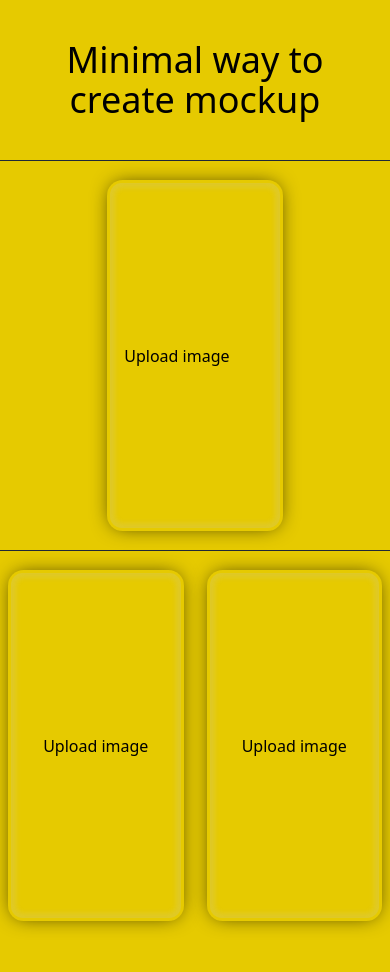
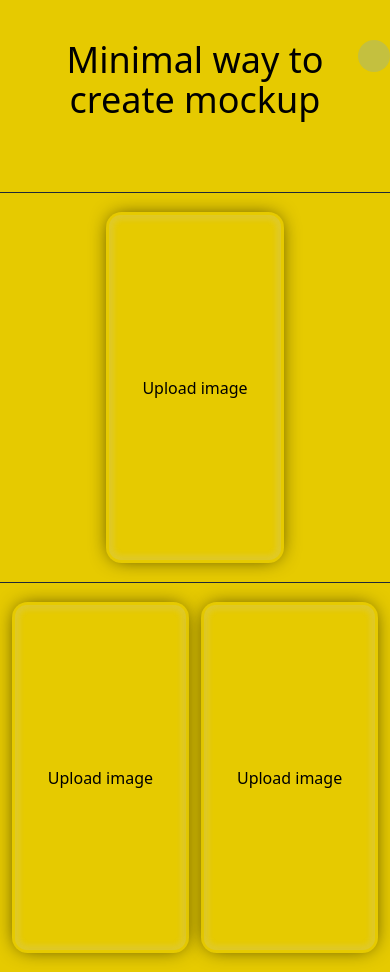
Before and after one commit to SimonBarak/minimalscreen, a website built with webpack: page index.html in a window 390 px wide. Before the commit the page ends 940 px from the top, so only its background shows below. Built offline with nearby package versions, Linux system fonts and the light colour scheme.

Commit message:
update-4

```diff
--- a/index.html
+++ b/index.html
@@ -214,9 +214,9 @@
     <link rel="stylesheet" href="./dist/main.css" />
   </head>
   <body class="">
-    <div class="relative py-10 md:py-16 max-w-2xl m-auto">
+    <div class="relative py-10 md:py-16 max-w-2xl m-auto h-48">
+      <div class="absolute" id="draggable">
         <h1
-        id="headline"
           class="text-center px-8 text-4xl md:text-6xl lg:text-7xl font-medium focus:outline-none focus:border-none focus:shadow-outline-none"
           contenteditable="true"
         >
@@ -224,19 +224,17 @@
         </h1>
         <span
           id="draggable-handler"
-        class="cursor-move h-8 w-8 right-0 bg-blue-400 rounded-full inline-block absolute top-0 opacity-0 hover:opacity-100"
+          class="cursor-move h-8 w-8 right-0 bg-blue-400 rounded-full inline-block absolute top-0 opacity-25 hover:opacity-100"
         ></span>
+      </div>
     </div>
     <section
       id="canvas"
       class="squere-canvas relative flex border-t border-gray-800 border-white"
     >
-      <div
-        id="mockup"
-        class="mobile-mockup m-auto initial-height initial-width"
-      >
-        <div class="shadow imageWrapper"></div>
-        <label id="inputLabel" class="cta p-4 font-medium w-full">
+      <div id="mockup" class="mobile-mockup m-auto initial-height">
+        <div class="shadow imageWrapper initial-width"></div>
+        <label id="inputLabel" class="cta p-4 font-medium w-full text-center">
           <input
             id="imageInput"
             class="imageInput"
@@ -250,14 +248,11 @@
 
     <section
       id="canvas"
-      class="squere-canvas relative flex justify-between items-center border-t border-gray-800 border-white px-2"
+      class="squere-canvas relative flex justify-evenly items-center border-t border-gray-800 border-white"
     >
       <div class="relative">
-        <div
-          id="mockup"
-          class="mobile-mockup m-auto initial-height initial-width"
-        >
-          <div class="shadow imageWrapper"></div>
+        <div id="mockup" class="mobile-mockup m-auto initial-height">
+          <div class="shadow imageWrapper initial-width"></div>
 
           <label id="inputLabel" class="cta font-medium w-full text-center">
             <input
@@ -271,11 +266,8 @@
         </div>
       </div>
       <div class="relative">
-        <div
-          id="mockup"
-          class="mobile-mockup m-auto initial-height initial-width"
-        >
-          <div class="shadow imageWrapper"></div>
+        <div id="mockup" class="mobile-mockup m-auto initial-height">
+          <div class="shadow imageWrapper initial-width"></div>
           <label id="inputLabel" class="cta font-medium w-full text-center">
             <input
               id="imageInput"
--- a/src/index.js
+++ b/src/index.js
@@ -47,10 +47,7 @@ const insertImage = (parrentEl, imageFile) => {
 
     console.log(img);
     parrentEl.appendChild(img);
-
-    // imageInputEl.classList.add("hidden");
-    // mockupEl.classList.remove("initial-width");
-    // mockupEl.classList.remove("initial-height");
+    parrentEl.classList.remove("initial-width");
   };
   reader.readAsDataURL(imageFile);
 };
@@ -66,6 +63,53 @@ allmockupsEl.forEach((parrentEl) => {
     const { files } = event.target;
     const imageFile = files[0];
     labelEl.classList.add("hidden");
+
     insertImage(imageWrapperEl, imageFile);
   });
 });
+
+function dragElement(elmnt) {
+  var pos1 = 0,
+    pos2 = 0,
+    pos3 = 0,
+    pos4 = 0;
+  if (document.getElementById(elmnt.id + "-handler")) {
+    // if present, the handler is where you move the DIV from:
+    document.getElementById(elmnt.id + "-handler").onmousedown = dragMouseDown;
+  } else {
+    // otherwise, move the DIV from anywhere inside the DIV:
+    elmnt.onmousedown = dragMouseDown;
+  }
+
+  function dragMouseDown(e) {
+    e = e || window.event;
+    e.preventDefault();
+    // get the mouse cursor position at startup:
+    pos3 = e.clientX;
+    pos4 = e.clientY;
+    document.onmouseup = closeDragElement;
+    // call a function whenever the cursor moves:
+    document.onmousemove = elementDrag;
+  }
+
+  function elementDrag(e) {
+    e = e || window.event;
+    e.preventDefault();
+    // calculate the new cursor position:
+    pos1 = pos3 - e.clientX;
+    pos2 = pos4 - e.clientY;
+    pos3 = e.clientX;
+    pos4 = e.clientY;
+    // set the element's new position:
+    elmnt.style.top = elmnt.offsetTop - pos2 + "px";
+    elmnt.style.left = elmnt.offsetLeft - pos1 + "px";
+  }
+
+  function closeDragElement() {
+    // stop moving when mouse button is released:
+    document.onmouseup = null;
+    document.onmousemove = null;
+  }
+}
+
+dragElement(document.getElementById("draggable"));
```
Also changed, not shown: dist/bundle.js. Lines whose indentation alone changed are shown as unchanged.
